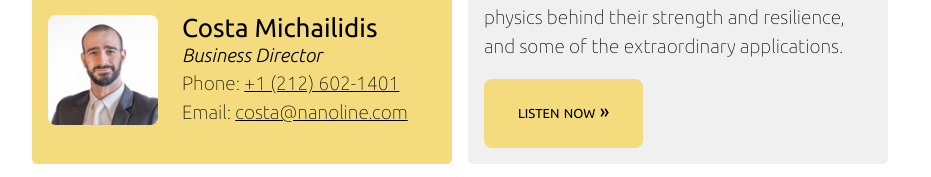
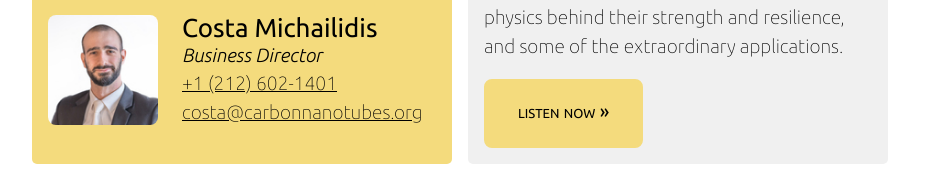
Before and after one commit to wamoyo/nanoline, a plain HTML site: page technical-deep-dive/index.html in a window 1280 px wide. Shown: the part 1163-1340 px from the top of the page, without its empty margins (174-1105 px from the left). Drawn offline with Linux system fonts and the light colour scheme.

Commit message:
emails adjusted

```diff
--- a/technical-deep-dive/index.html
+++ b/technical-deep-dive/index.html
@@ -83,8 +83,8 @@
             <div class="copy">
               <h4>Costa Michailidis</h4>
               <p><em>Business Director</em></p>
-              <p>Phone:&nbsp;<a href="tel:+12126021401">+1&nbsp;(212)&nbsp;602-1401</a></p>
-              <p>Email: <a href="mailto:costa@nanoline.com">costa@nanoline.com</a></p>
+              <p><a href="tel:+12126021401">+1&nbsp;(212)&nbsp;602-1401</a></p>
+              <p><a href="mailto:costa@carbonnanotubes.org">costa@carbonnanotubes.org</a></p>
             </div>
           </div>
         </div>
```
Also changed, not shown: high-strength-carbon-nanotube-threads/index.html (+2 -2 lines), index.html (+1 -1 lines), long-carbon-nanotubes-for-composites/index.html (+2 -2 lines), the-material-of-the-future/index.html (+2 -2 lines).
